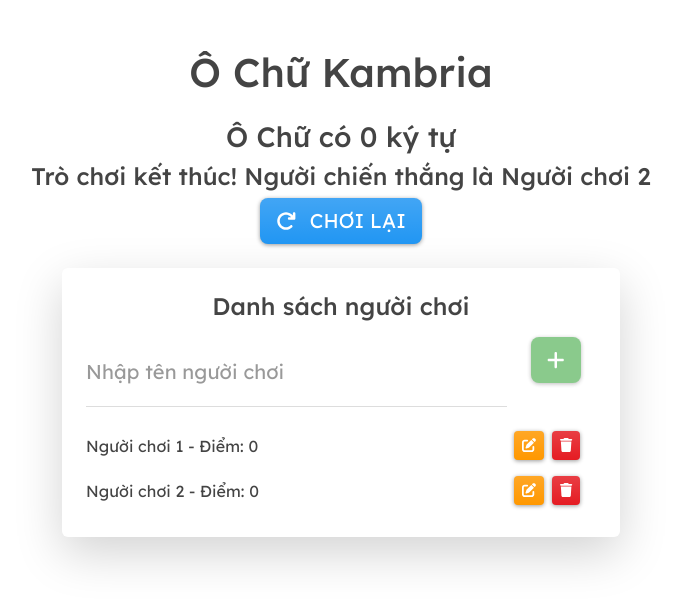
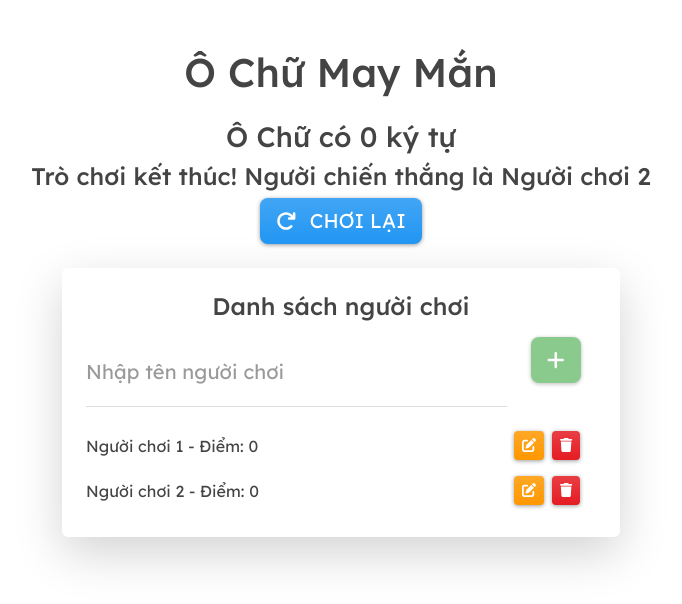
Before and after one commit to tungpham42/ochu, a React (Create React App) app: page /lucky in a window 1280 px wide. Shown: the top 604 px of the page, without its empty margins (299-981 px from the left). Built offline with nearby package versions, Linux system fonts and the light colour scheme; no server answers.

Commit message:
Update KambriaWordPuzzle.js

```diff
--- a/src/components/KambriaWordPuzzle.js
+++ b/src/components/KambriaWordPuzzle.js
@@ -259,7 +259,7 @@ const KambriaWordPuzzle = () => {
 
   return (
     <>
-      <h1 className="text-center mb-4">Ô Chữ Kambria</h1>
+      <h1 className="text-center mb-4">Ô Chữ May Mắn</h1>
       {/* Dataset Selection Dropdown */}
       <h3 className="text-center">Ô Chữ có {word.length} ký tự</h3>
       {gameOver ? (
```
